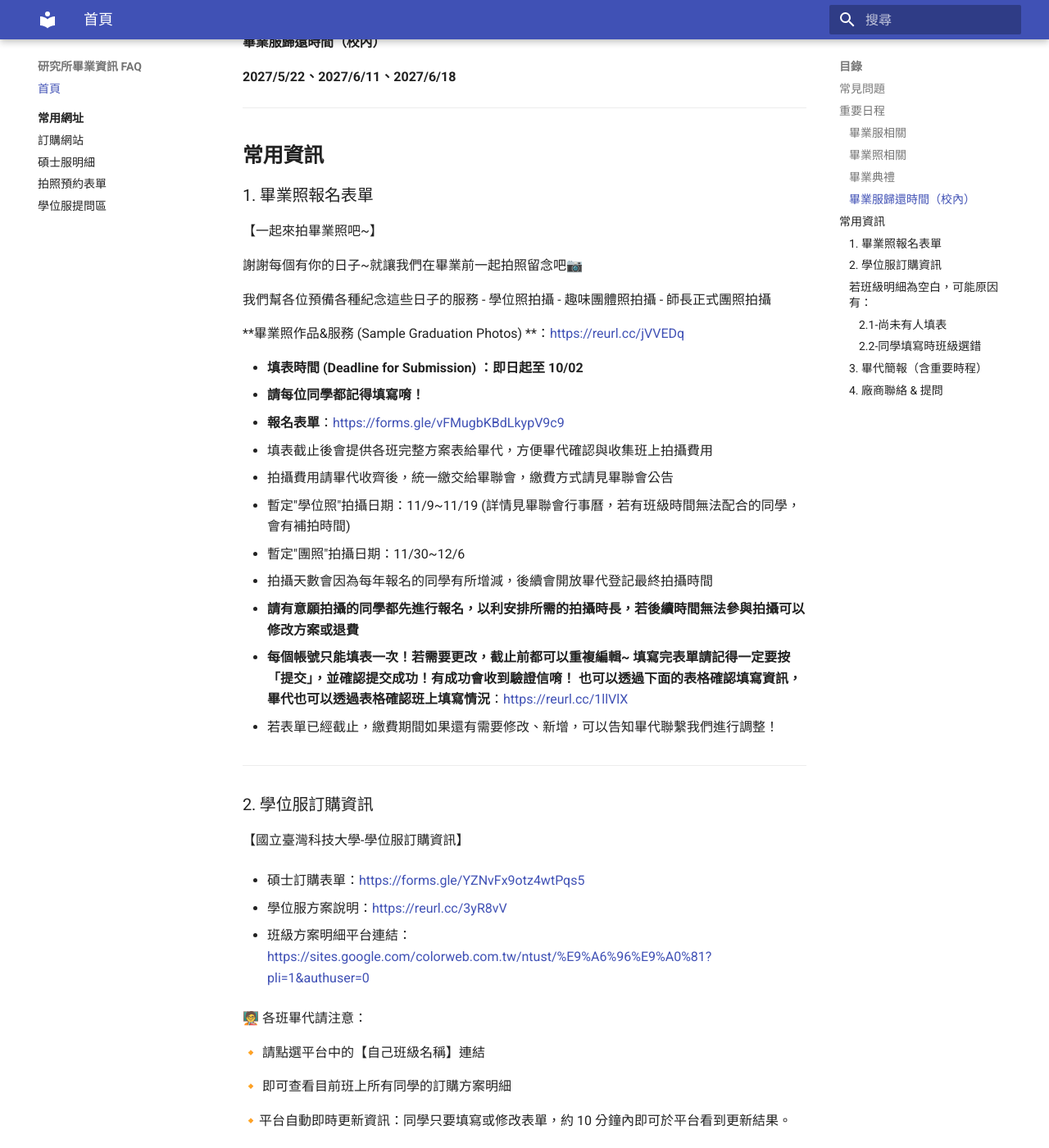
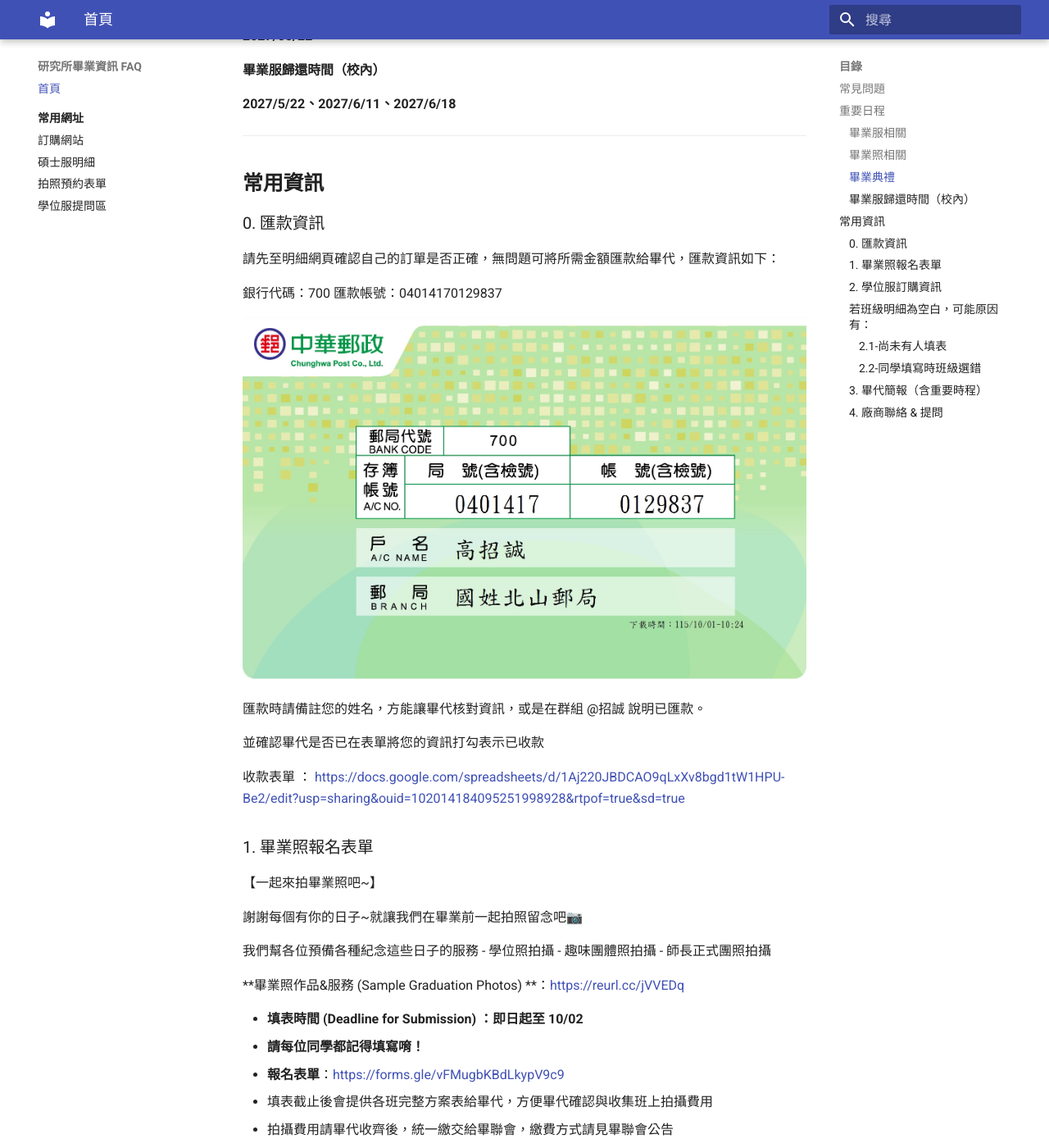
Before and after one commit to chengcheng-cx/graduation-faq, an MkDocs documentation site: the page built from docs/index.md, in a window 1280 px wide and 1400 px high, scrolled down 2083 px. Shown: the whole window at 82% size. Built offline with MkDocs 1.6.1 and Material for MkDocs 9.7.7, drawn with Linux system fonts in a browser that asks for light colours.

Commit message:
Update graduation FAQ

```diff
--- a/docs/index.md
+++ b/docs/index.md
@@ -14,6 +14,7 @@
 
 - [常見問題](#faq)
 - [重要日程](#important-dates)
+- [匯款資訊](#remit)
 - [畢業照報名](#photo-registration)
 - [學位服訂購](#gown-order)
 - [畢代簡報](#presentation)
@@ -110,6 +111,21 @@
 
 ---
 ## **常用資訊**
+
+### 0. 匯款資訊 {#remit}
+
+請先至明細網頁確認自己的訂單是否正確，無問題可將所需金額匯款給畢代，匯款資訊如下：
+
+銀行代碼：700
+匯款帳號：04014170129837
+
+![畢業流程圖](images/郵局帳戶資訊.jpg)
+
+匯款時請備註您的姓名，方能讓畢代核對資訊，或是在群組 @招誠 說明已匯款。
+
+並確認畢代是否已在表單將您的資訊打勾表示已收款
+
+收款表單 ： <https://docs.google.com/spreadsheets/d/1Aj220JBDCAO9qLxXv8bgd1tW1HPU-Be2/edit?usp=sharing&ouid=102014184095251998928&rtpof=true&sd=true>
 
 ### 1. 畢業照報名表單 {#photo-registration}
 
```
Also changed, not shown: docs/images/郵局帳戶資訊.jpg (added).
